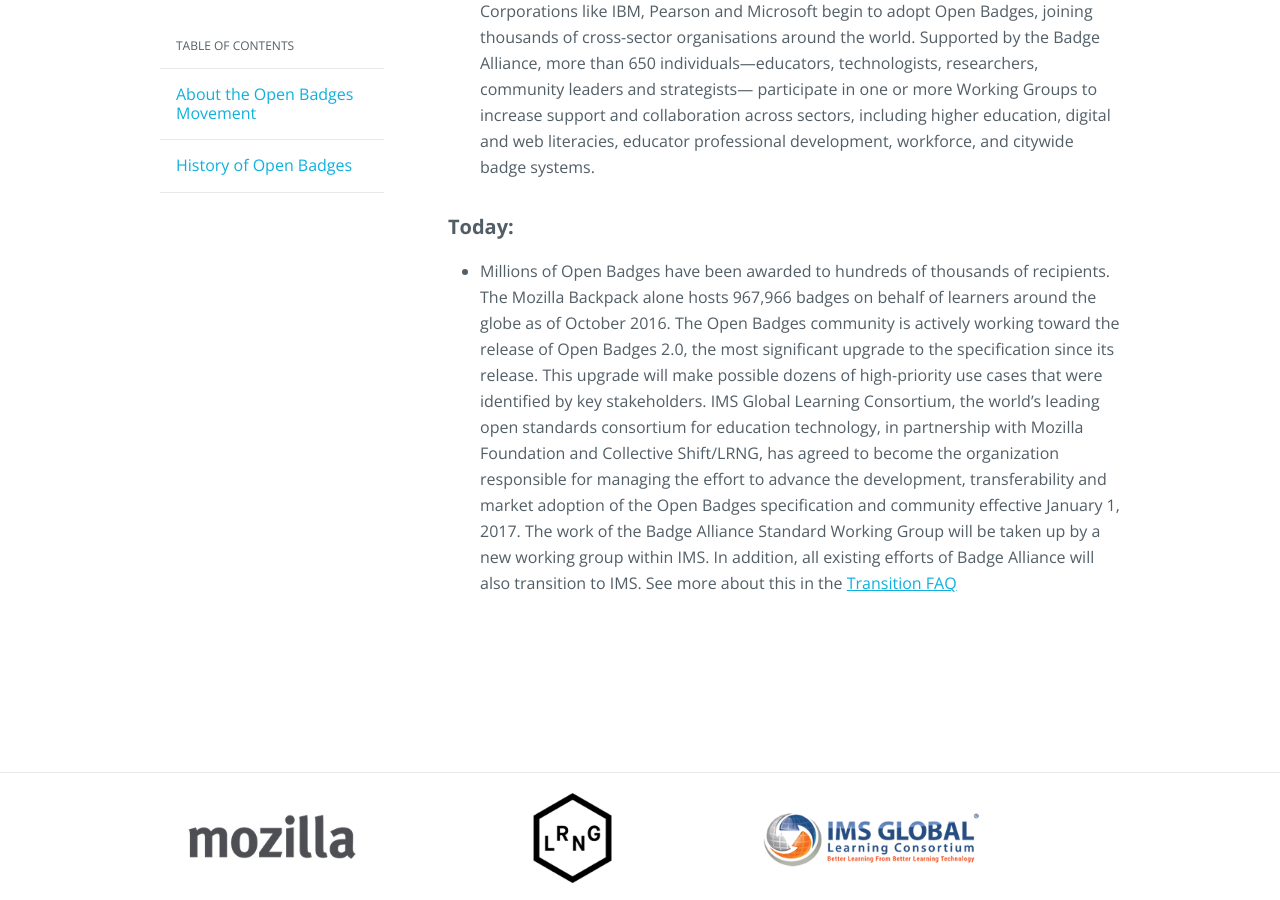
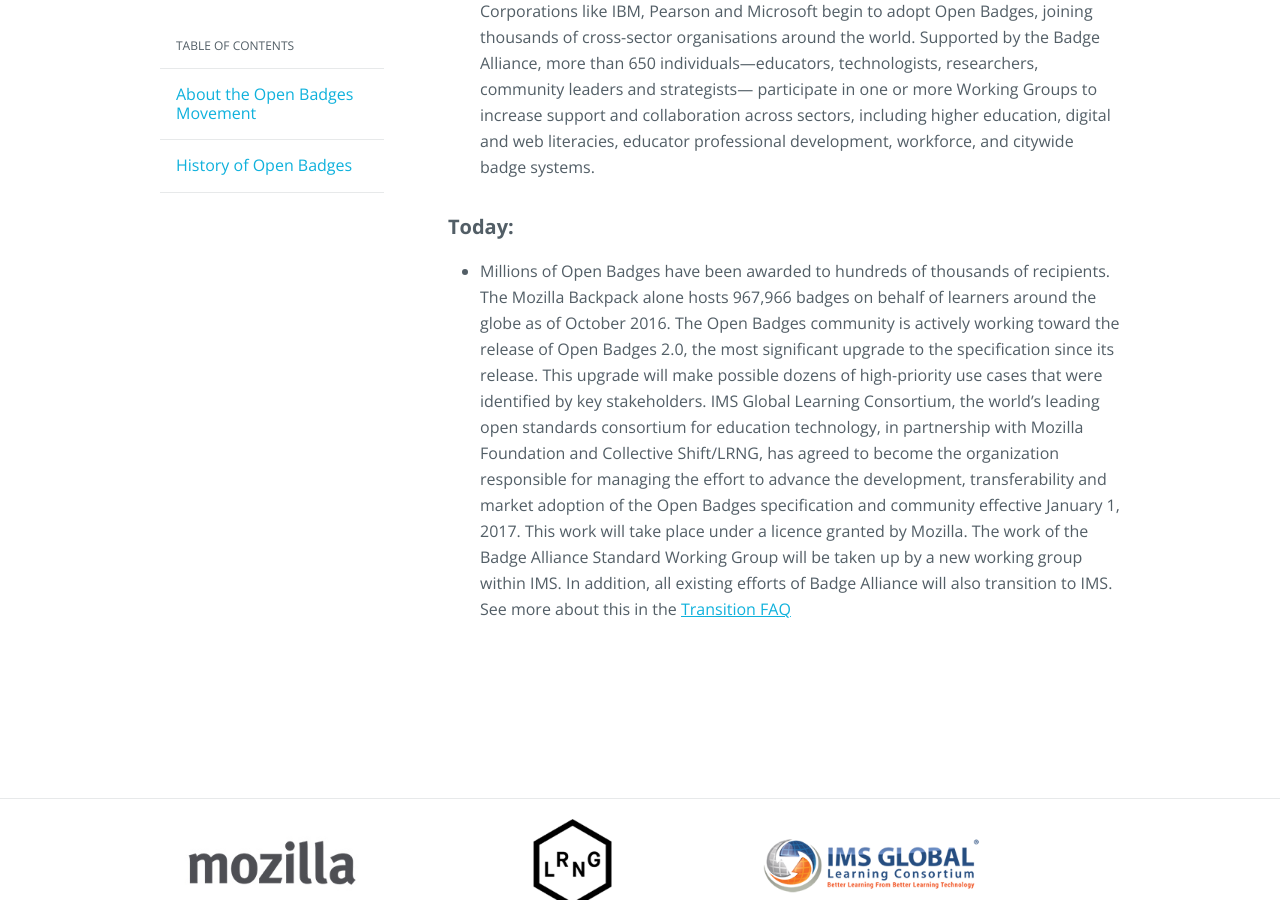
Before and after one commit to mozilla/openbadges.org-static, a Jekyll site: the page built from about/index.md, in a window 1280 px wide and 900 px high, scrolled down 3017 px. Built offline with Jekyll 4.4.1, drawn with Linux system fonts in a browser that asks for light colours.

```diff
--- a/about/index.md
+++ b/about/index.md
@@ -53,4 +53,4 @@
 * 2014-15 proved that the demand for verifiable, portable badges is strong. Corporations like IBM, Pearson and Microsoft begin to adopt Open Badges, joining thousands of cross-sector organisations around the world. Supported by the Badge Alliance, more than 650 individuals—educators, technologists, researchers, community leaders and strategists— participate in one or more Working Groups to increase support and collaboration across sectors, including higher education, digital and web literacies, educator professional development, workforce, and citywide badge systems.
 
 <h3 class="title title-secondary">Today:</h3>
-* Millions of Open Badges have been awarded to hundreds of thousands of recipients. The Mozilla Backpack alone hosts 967,966 badges on behalf of learners around the globe as of October 2016. The Open Badges community is actively working toward the release of Open Badges 2.0, the most significant upgrade to the specification since its release. This upgrade will make possible dozens of high-priority use cases that were identified by key stakeholders. IMS Global Learning Consortium, the world’s leading open standards consortium for education technology, in partnership with Mozilla Foundation and Collective Shift/LRNG, has agreed to become the organization responsible for managing the effort to advance the development, transferability and market adoption of the Open Badges specification and community effective January 1, 2017. The work of the Badge Alliance Standard Working Group will be taken up by a new working group within IMS. In addition, all existing efforts of Badge Alliance will also transition to IMS. See more about this in the [Transition FAQ](https://www.imsglobal.org/open-badges-transition-faq)
+* Millions of Open Badges have been awarded to hundreds of thousands of recipients. The Mozilla Backpack alone hosts 967,966 badges on behalf of learners around the globe as of October 2016. The Open Badges community is actively working toward the release of Open Badges 2.0, the most significant upgrade to the specification since its release. This upgrade will make possible dozens of high-priority use cases that were identified by key stakeholders. IMS Global Learning Consortium, the world’s leading open standards consortium for education technology, in partnership with Mozilla Foundation and Collective Shift/LRNG, has agreed to become the organization responsible for managing the effort to advance the development, transferability and market adoption of the Open Badges specification and community effective January 1, 2017. This work will take place under a licence granted by Mozilla. The work of the Badge Alliance Standard Working Group will be taken up by a new working group within IMS. In addition, all existing efforts of Badge Alliance will also transition to IMS. See more about this in the [Transition FAQ](https://www.imsglobal.org/open-badges-transition-faq)
```
